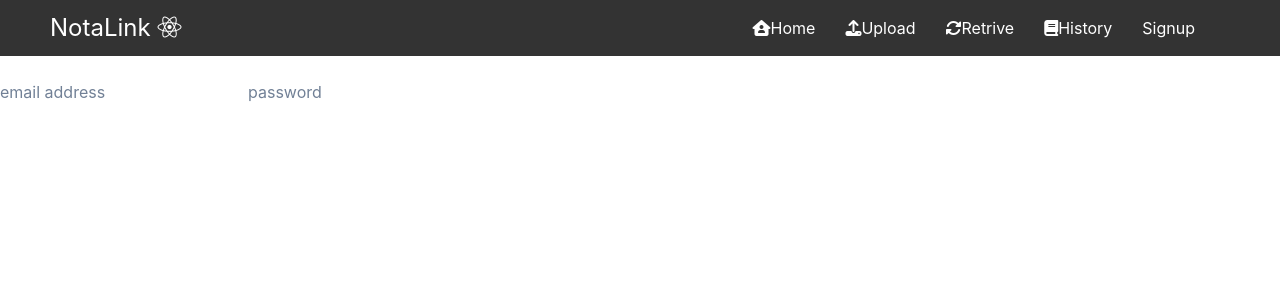
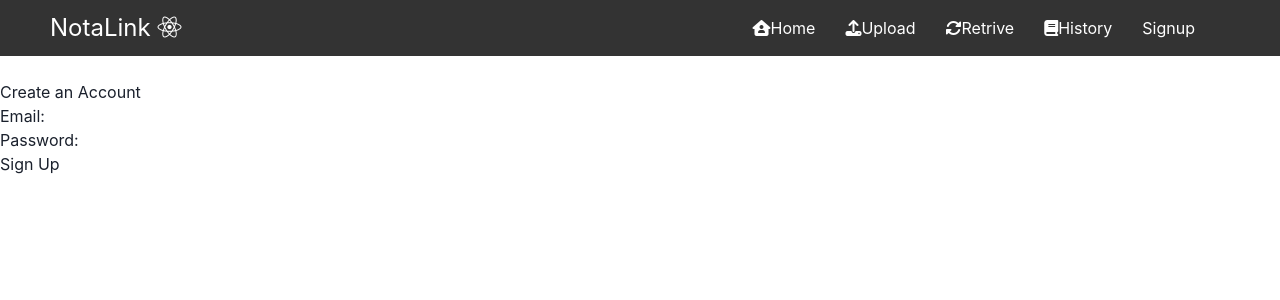
Before and after one commit to mobmatt/Nota-Link, a React (Create React App) app in the folder Nota-Link/: page /signup in a window 1280 px wide. Shown: the top 300 px of the page. Built offline with nearby package versions, Linux system fonts and the light colour scheme.

Commit message:
Updated folder structure

```diff
--- a/Nota-Link/src/App.js
+++ b/Nota-Link/src/App.js
@@ -7,7 +7,7 @@ import Navbar from './components/Navbar';
 import Retrieve from './pages/Retrieve';
 import History from './pages/History';
 import Signup from './pages/Signup';
-import './components/NavbarStyles.css'
+import './styles/NavbarStyles.css'
 
 
 function App() {
--- a/Nota-Link/src/components/Navbar.jsx
+++ b/Nota-Link/src/components/Navbar.jsx
@@ -1,7 +1,7 @@
 import React, { Component } from "react";
 import { Link } from 'react-router-dom'; // Import Link
 import { MenuData } from './MenuData';
-import "./NavbarStyles.css";
+import "../styles/NavbarStyles.css";
 
 class Navbar extends Component {
   render() {
--- a/Nota-Link/src/pages/Home.jsx
+++ b/Nota-Link/src/pages/Home.jsx
@@ -1,6 +1,6 @@
 import React from "react";
 import Navbar from "../components/Navbar";
-import "./HomeStyles.css";
+import "../styles/HomeStyles.css";
 
 
 
--- a/Nota-Link/src/pages/signup.jsx
+++ b/Nota-Link/src/pages/signup.jsx
@@ -1,8 +1,18 @@
 export default function Signup() {
     return(
-        <div>
-            <input placeholder="email address"></input>
-            <input placeholder="password"></input>
-        </div>
+        <div className="signup-container">
+        <h2>Create an Account</h2>
+        <form className="signup-form">
+          <div className="form-group">
+            <label htmlFor="email">Email:</label>
+            <input type="email" id="email" name="email" required />
+          </div>
+          <div className="form-group">
+            <label htmlFor="password">Password:</label>
+            <input type="password" id="password" name="password" required />
+          </div>
+          <button type="submit">Sign Up</button>
+        </form>
+      </div>
     )
 }
```
Also changed, not shown: Nota-Link/src/styles/HomeStyles.css (renamed from Nota-Link/src/pages/HomeStyles.css), Nota-Link/src/styles/NavbarStyles.css (renamed from Nota-Link/src/components/NavbarStyles.css).
